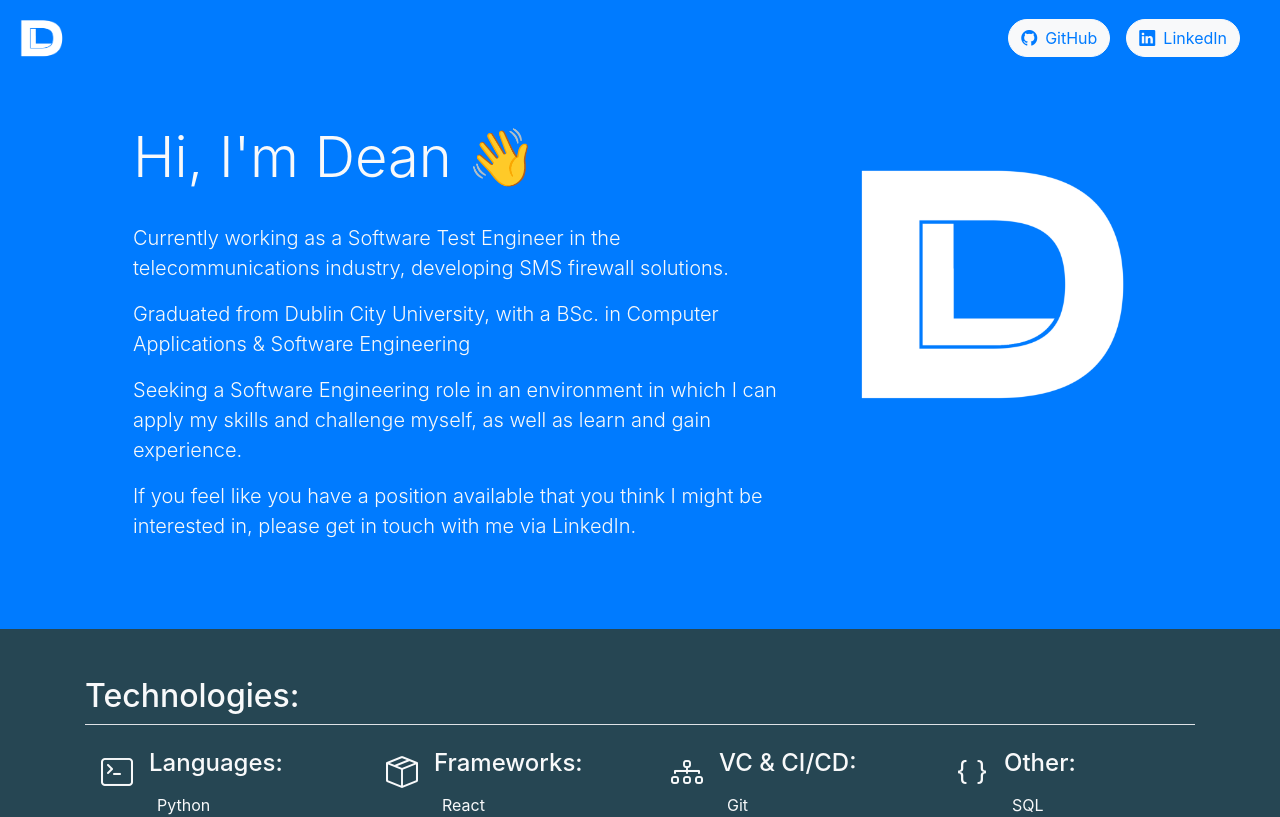
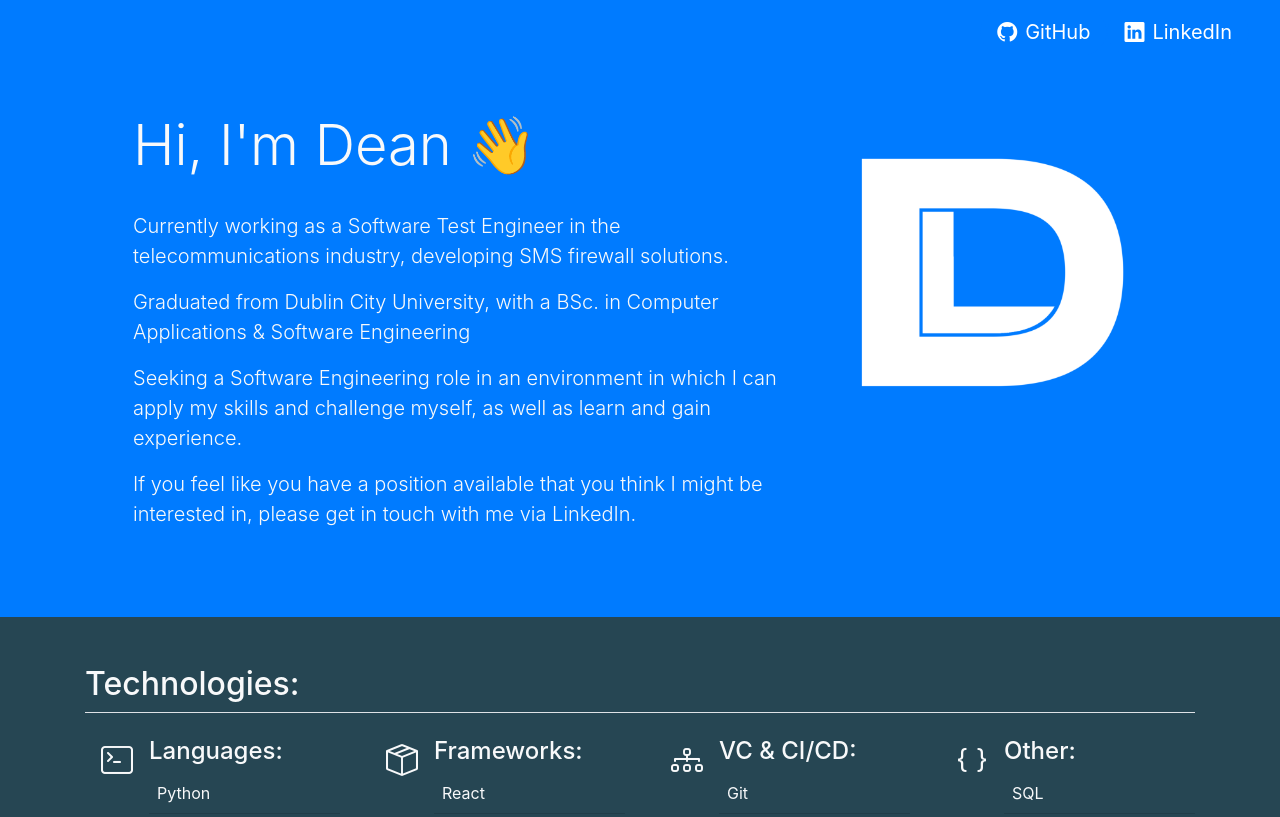
Before and after one commit to lynchdean/deanlynch-xyz, a React (Create React App) app: page / in a window 1280 px wide. Shown: the top 817 px of the page. Built offline with nearby package versions, Linux system fonts and the light colour scheme.

Commit message:
Simplify navbar

```diff
--- a/src/components/Topbar.tsx
+++ b/src/components/Topbar.tsx
@@ -1,35 +1,30 @@
 import * as React from "react";
 import DLLogo from "./img/DLLogo.png";
-// import GHLogo from "./img/GithubLogo.png";
-import LILogo from "./img/LinkedInLogo.png";
 import Navbar from "react-bootstrap/Navbar";
 import Nav from "react-bootstrap/Nav";
 
 function Topbar() {
   return (
-    <Navbar expand="sm" className="bg-primary">
-      <Navbar.Brand href="#home">
-        <img src={DLLogo} width="50" height="50" alt="DL icon" />
-        {/* <span className="ml-3 text-light">Dean Lynch</span> */}
-      </Navbar.Brand>
-      <Navbar.Toggle aria-controls="basic-navbar-nav" />
-      <Navbar.Collapse id="basic-navbar-nav">
-        <Nav className="ml-auto float-right text-right pr-3">
-          <Nav.Link href="https://github.com/lynchdean">
-            <button type="button" className="btn btn-light text-primary rounded-pill">
-              <i className="bi bi-github mr-2"></i>
-              GitHub
-            </button>
-          </Nav.Link>
-          <Nav.Link href="https://www.linkedin.com/in/deanlynch97/">
-          <button type="button" className="btn btn-light text-primary rounded-pill">
-              <i className="bi bi-linkedin mr-2"></i>
-              LinkedIn
-            </button>
-          </Nav.Link>
-        </Nav>
-      </Navbar.Collapse>
-    </Navbar>
+    <nav className="navbar navbar-light bg-primary">
+      <form className="container-fluid justify-content-end">
+        <a
+          href="https://github.com/lynchdean"
+          className="btn btn-primary btn-lg rounded-pill"
+          role="button"
+        >
+          <i className="bi bi-github mr-2"></i>
+          GitHub
+        </a>
+        <a
+          href="https://www.linkedin.com/in/deanlynch97/"
+          className="btn btn-primary btn-lg rounded-pill"
+          role="button"
+        >
+          <i className="bi bi-linkedin mr-2"></i>
+          LinkedIn
+        </a>
+      </form>
+    </nav>
   );
 }
 
--- a/src/components/css/projectCard.css
+++ /dev/null
@@ -1,5 +0,0 @@
-#project-card {
-    height: 300px;
-    background-color: #FFFFFF !important;
-    color: #212529 !important;
-}
```
Also changed, not shown: src/components/ProjectCard.tsx (deleted, +0 -40 lines), src/components/img/LinkedInLogo.png (deleted).
